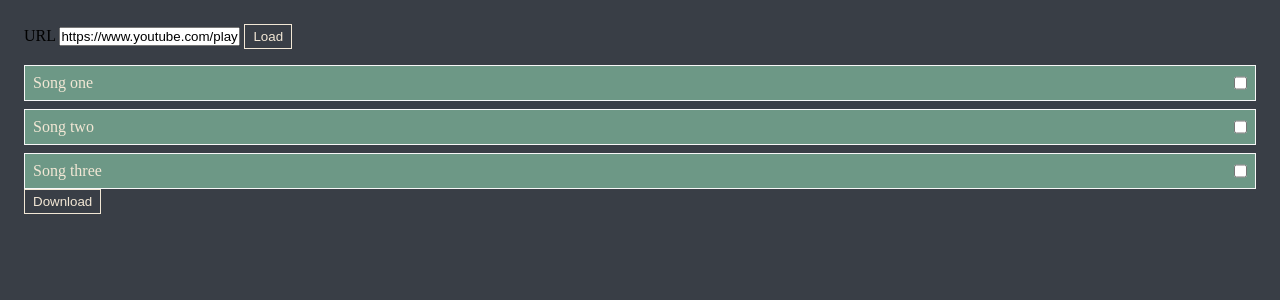
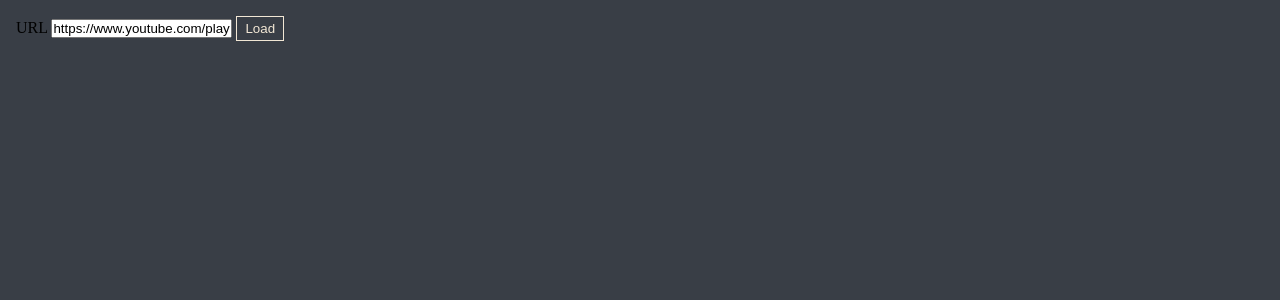
Before and after one commit to martijnvanginkel/youtube-mp3-downloader, a Svelte app: page / in a window 1280 px wide. Shown: the top 300 px of the page. Built offline with nearby package versions, Linux system fonts and the light colour scheme.

Commit message:
feat: added choosing folder and sending back list of songs

```diff
--- a/electron/preload.js
+++ b/electron/preload.js
@@ -1,7 +1,8 @@
 const { ipcRenderer, contextBridge } = require("electron")
 
 const API = {
-    loadSongs: () => ipcRenderer.invoke("loadSongs")
+    chooseFolder: () => ipcRenderer.invoke("chooseFolder"),
+    getSongs: (url) => ipcRenderer.invoke("getSongs", url)
 }
 
 contextBridge.exposeInMainWorld("API", API)
--- a/src/App.svelte
+++ b/src/App.svelte
@@ -1,14 +1,23 @@
 <script>
-	import List from './components/List.svelte'
+	import SongItem from './components/SongItem.svelte'
 	import Button from './components/Button.svelte'
 
-	const items = [
-		{ title: 'Song one' },
-		{ title: 'Song two' },
-		{ title: 'Song three' }
-	]
+	let songs = []
 
-	function handleOnSubmit(e) {
+	function handleOnLoad(e) {
+		e.preventDefault()
+		const formData = new FormData(e.target)
+
+		const url = formData.get('url')
+
+		API.getSongs(url).then(data => {
+			songs = data
+		}).catch(err => {
+			songs = []
+		})
+	}
+
+	function handleOnDownload(e) {
 		e.preventDefault();
 
 		const formData = new FormData(e.target);
@@ -21,19 +30,16 @@
 		console.log(songs)
 	}
 
-	function handleOnLoad(e) {
-		e.preventDefault()
-		const formData = new FormData(e.target)
+	function handleOnChooseFolder() {
+		console.log('output folder')
 
-		const url = formData.get('url')
+		API.chooseFolder().then(chosenFolder => {
 
-		console.log(window)
+		}).catch(err => {
 
-		API.loadSongs()
+		})
+	}
 
-		console.log(url)
-
-	}
 </script>
 
 <main>
@@ -45,11 +51,16 @@
 		</label>
 		<Button type="submit">Load</Button>
 	</form>
+	{#if songs.length > 0}
+		<form on:submit={handleOnDownload}>
+			{#each songs as song}
+				<SongItem title={song.title} />
+			{/each}
+			<Button type="submit">Download</Button>
+		</form>
 
-	<form on:submit={handleOnSubmit}>
-		<List {items} />
-		<Button type="submit">Download</Button>
-	</form>
+		<Button type="button" on:click={handleOnChooseFolder}>Output folder</Button>
+	{/if}
 </main>
 
 <style>
@@ -59,8 +70,8 @@ main {
 }
 
 form {
-	background-color: var(--color-dark);
-    padding: var(--spacing-m);
+	/* background-color: var(--color-dark); */
+    /* padding: var(--spacing-m); */
     /* border: 1px solid var(--color-white); */
 }
 
--- a/src/components/Button.svelte
+++ b/src/components/Button.svelte
@@ -2,7 +2,7 @@
 
 </script>
 
-<button {...$$restProps}><slot /></button>
+<button {...$$restProps} on:click><slot /></button>
 
 <style>
 
--- a/src/components/List.svelte
+++ /dev/null
@@ -1,18 +0,0 @@
-<script>
-    import ListItem from './ListItem.svelte'
-    export let items = []
-</script>
-
-<ul>
-    {#each items as item}
-        <ListItem title={item.title} />
-    {/each}
-</ul>
-
-<style>
-
-ul {
-    list-style: none;
-}
-
-</style>
--- a/src/components/ListItem.svelte
+++ b/src/components/SongItem.svelte
@@ -2,16 +2,14 @@
 	export let title
 </script>
 
-<li class="list-item">
-    <label>
-        {title}
-        <input type="checkbox" name={title}>
-    </label>
-</li>
+<label>
+    {title}
+    <input type="checkbox" name={title}>
+</label>
 
 <style>
 
-.list-item {
+/* .list-item {
     color: var(--color-yellow);
     background-color: var(--color-green);
     border: 1px solid var(--color-white);
@@ -23,9 +21,10 @@
 
 .list-item:not(:last-of-type) {
     margin-block-end: var(--spacing-m);
-}
+} */
 
 label {
+    border: 1px solid var(--color-white);
     display: flex;
     justify-content: space-between;
     padding: var(--spacing-m);
@@ -33,6 +32,7 @@ label {
 }
 
 label:has(input:checked) {
+    color: white;
     background-color: black;
 }
 
```
Also changed, not shown: electron/main.cjs (+29 -4 lines).
